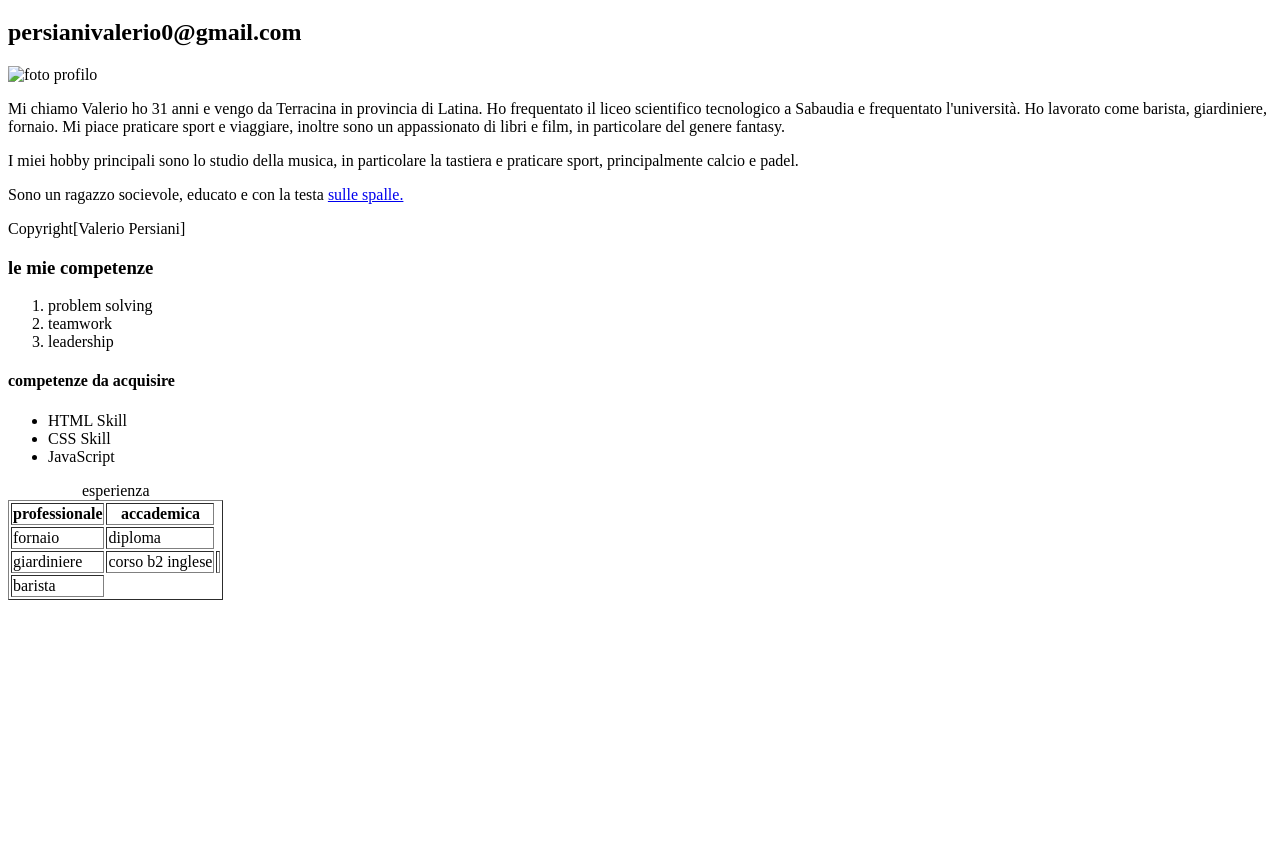
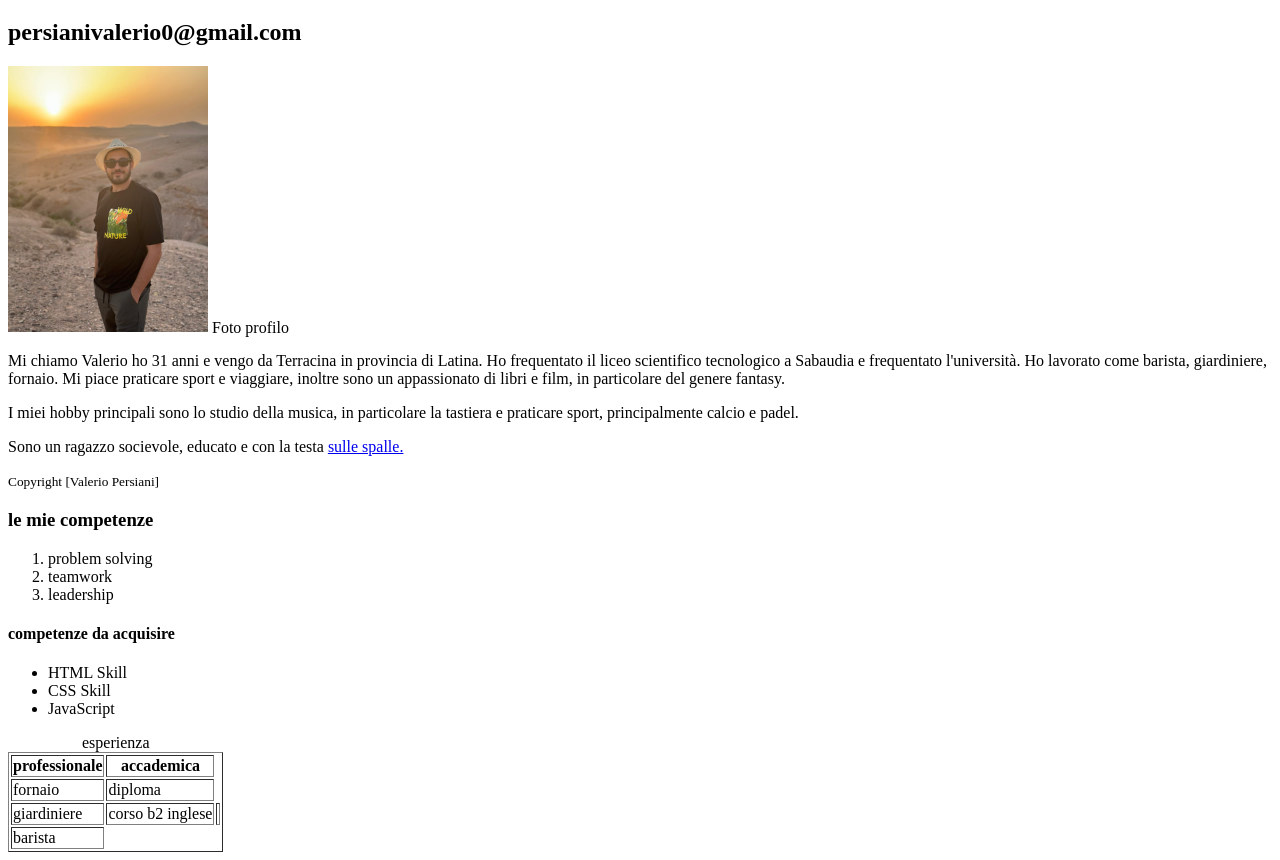
Before and after one commit to ValerioP29/U1-W1-D1-intro-HTML, a plain HTML site: page index.html in a window 1280 px wide. Shown: the part 87-947 px from the top of the page. Before the commit the page ends 800 px from the top, so only its background shows below. Drawn offline with Linux system fonts and the light colour scheme.

Commit message:
prima pagina html

```diff
--- a/index.html
+++ b/index.html
@@ -11,7 +11,7 @@
     <h1>Valerio Persiani</h1>
     <h2>persianivalerio0@gmail.com</h2>
     <main>
-      <img src="./61b535e8-dc48-46ea-91e8-78f83cc9e89d.jpg" alt="foto profilo" width="200" />
+      <img src="./b553eea0-1824-42ae-b1d9-5d61225dd40c.jpg" alt="foto profilo" width="200" /> <span>Foto profilo</span>
 
       <p>
         Mi chiamo Valerio ho 31 anni e vengo da Terracina in provincia di Latina. Ho frequentato il liceo scientifico tecnologico a Sabaudia e frequentato
@@ -21,7 +21,7 @@
       <p>I miei hobby principali sono lo studio della musica, in particolare la tastiera e praticare sport, principalmente calcio e padel.</p>
     </main>
     <p>Sono un ragazzo socievole, educato e con la testa <a href="#">sulle spalle.</a></p>
-    <footer id="footer">Copyright[Valerio Persiani]</footer>
+    <footer id="footer"><small>Copyright [Valerio Persiani]</small></footer>
     <div>
       <h3>le mie competenze</h3>
       <ol>
```
Also changed, not shown: b553eea0-1824-42ae-b1d9-5d61225dd40c.jpg (added).
